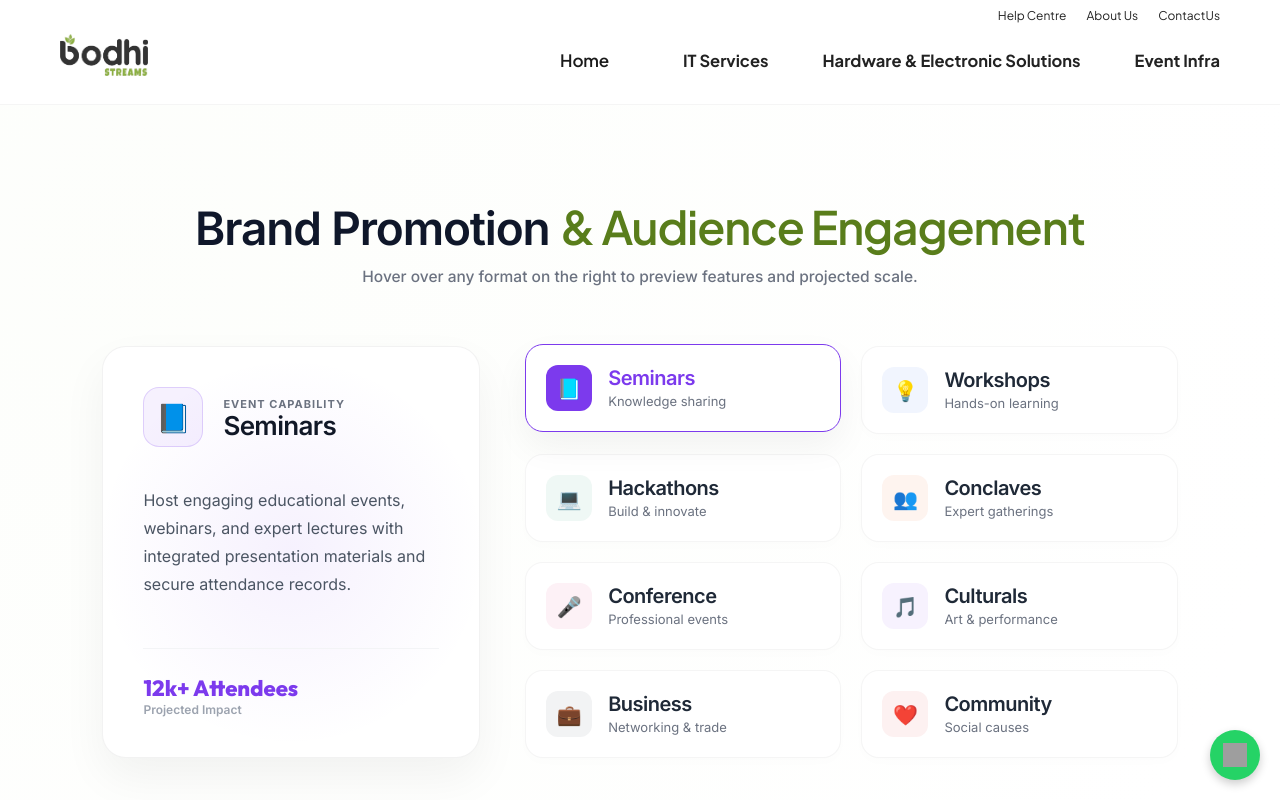
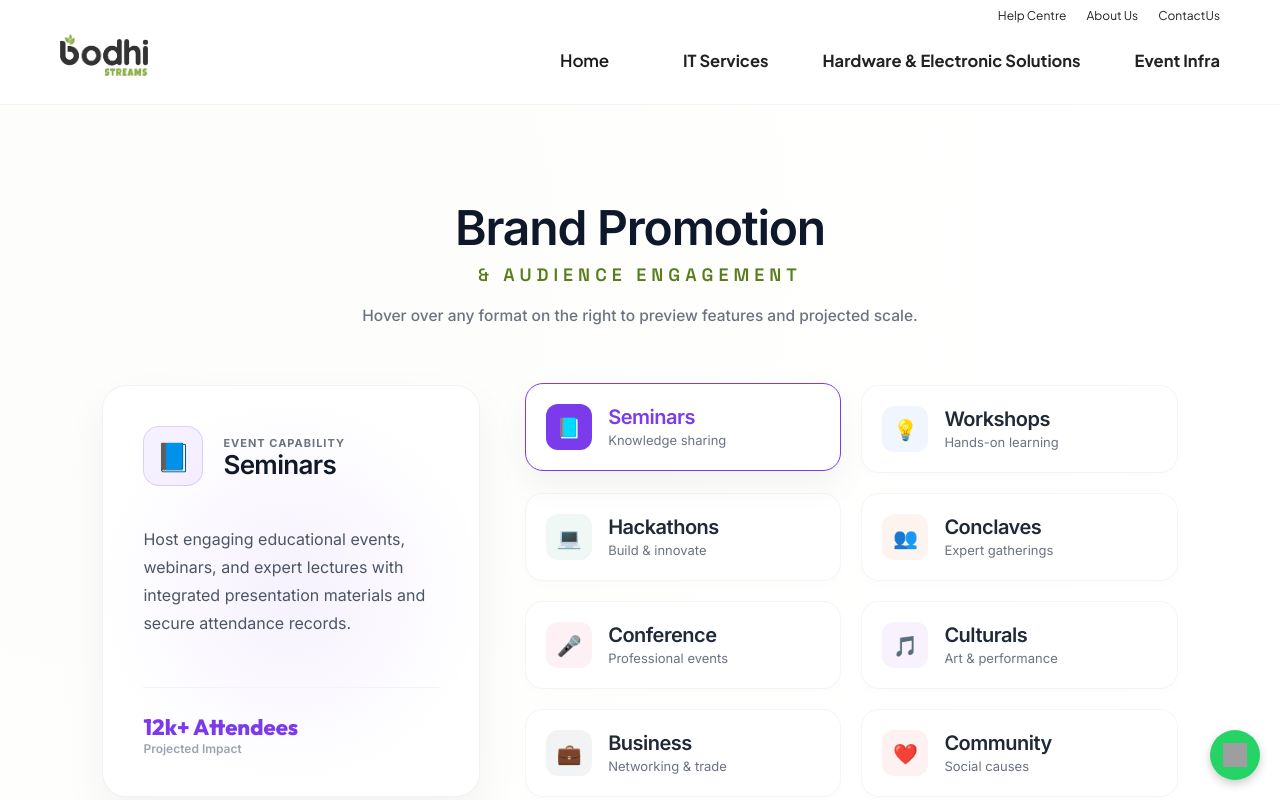
Before and after one commit to iyyansoft/Bodhistreams, a React (Vite) app: page /brand-promotion in a window 1280 px wide. Shown: the top 800 px of the page. Built offline with nearby package versions, Linux system fonts and the light colour scheme; grey boxes are pictures that could not be loaded; a web font is replaced by a local one.

Commit message:
style: apply high-fashion dual-contrast typography style to Brand Promotion page header

```diff
--- a/src/pages/event/BrandPromotion.css
+++ b/src/pages/event/BrandPromotion.css
@@ -9,16 +9,24 @@
 
 /* TITLE & SUBTITLE */
 .events-section .title {
-  font-family: 'Syne', sans-serif;
-  font-size: 46px;
+  font-family: 'Outfit', sans-serif;
+  font-size: 48px;
   font-weight: 800;
-  margin-bottom: 12px;
+  margin-bottom: 20px;
   color: #0f172a;
-  letter-spacing: -1.2px;
+  letter-spacing: -1.5px;
+  line-height: 1.2;
 }
 
-.events-section .title .highlight-text {
+.events-section .title .title-sub {
+  display: block;
+  font-family: 'Space Grotesk', sans-serif;
+  font-size: 18px;
+  font-weight: 600;
   color: #597d1b;
+  letter-spacing: 5px;
+  margin-top: 10px;
+  text-transform: uppercase;
 }
 
 .subtitle-desc {
--- a/src/pages/event/BrandPromotion.jsx
+++ b/src/pages/event/BrandPromotion.jsx
@@ -24,7 +24,7 @@ function BrandPromotion() {
         {/* SHUFFLING EVENTS */}
         <section className="events-section">
           <AnimatedSection type="fade">
-            <h2 className="title">Brand Promotion <span className="highlight-text">&amp; Audience Engagement</span></h2>
+            <h2 className="title">Brand Promotion <span className="title-sub">&amp; AUDIENCE ENGAGEMENT</span></h2>
             <p className="subtitle-desc">Hover over any format on the right to preview features and projected scale.</p>
           </AnimatedSection>
 
```
